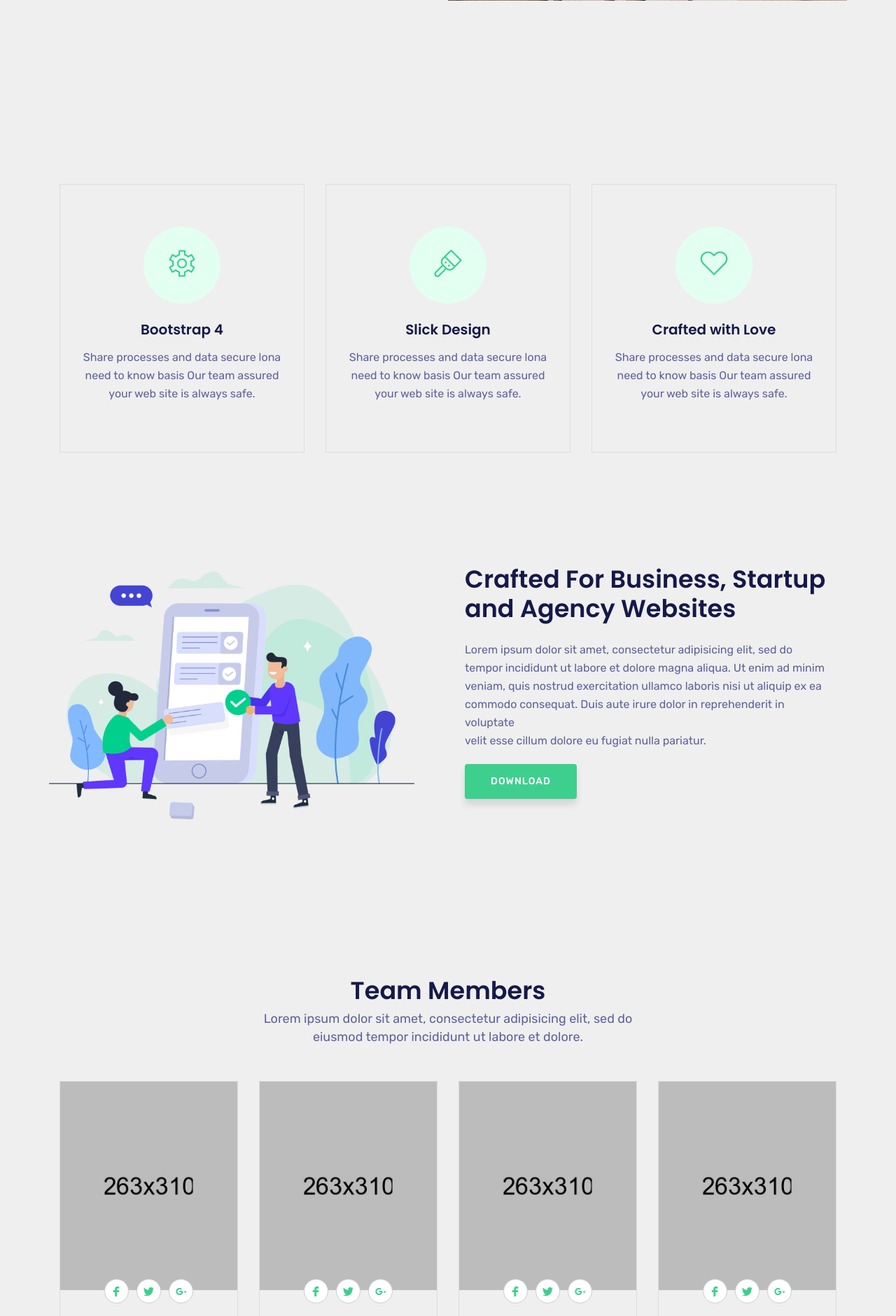
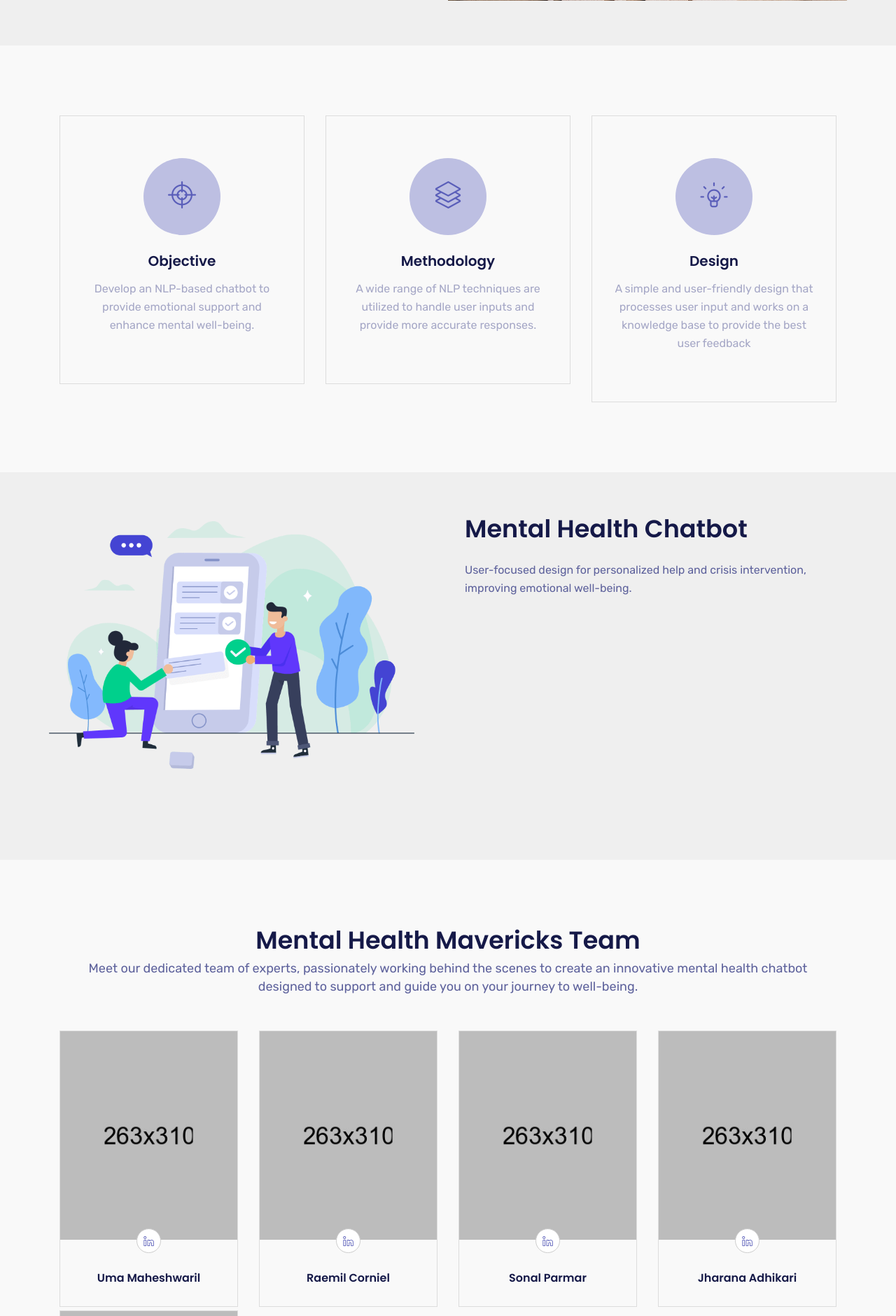
Before and after one commit to raemilcf/chatbotMentalHealth, a Flask app: page / in a window 1280 px wide. Shown: the part 559-2440 px from the top of the page at 70% size. Run offline with Flask 3, Linux system fonts and the light colour scheme; parts of the project's set-up code (start-up, migrations or seed data) failed here and were passed over; some libraries are stand-ins or nearby versions; some web fonts are replaced.

Commit message:
add mental health info to ui

```diff
--- a/requirements.txt
+++ b/requirements.txt
@@ -5,6 +5,4 @@ tensorflow
 nltk
 inflect
 autocorrect
-json
-random
 Gunicorn
--- a/static/css/main.css
+++ b/static/css/main.css
@@ -363,8 +363,14 @@ button:focus {
 
 /* ==========================================================================
    Navbar Style
+
    ========================================================================== */
-.logo-menu a {
+
+.navbar{
+  background-color: #f9f9f9;
+}
+
+   .logo-menu a {
   font-size: 20px;
   color: #333333; }
 
@@ -529,20 +535,22 @@ button:focus {
 /* ==========================================================================
    About
    ========================================================================== */
-#services .services-item {
+#services {
+    background: #f9f9f9; }
+  #services .services-item {
   padding: 60px 30px;
   border: 1px solid #ddd;
   -moz-transition: all .8s ease;
   -webkit-transition: all .8s ease;
   transition: all .8s ease; }
   #services .services-item:hover {
-    border: 1px solid #3ecf8e;
+    border: 1px solid #5A5EB9;
     box-shadow: 0px 0px 25px 0px rgba(95, 95, 95, 0.24);
     -moz-transition: all .4s ease;
     -webkit-transition: all .4s ease;
     transition: all .4s ease; }
   #services .services-item .icon {
-    background: #e3fff2;
+    background: #bdbfe2;
     width: 110px;
     height: 110px;
     margin: 0px auto;
@@ -554,7 +562,7 @@ button:focus {
     margin-bottom: 25px; }
   #services .services-item .icon i {
     font-size: 40px;
-    color: #3ecf8e;
+    color: #5A5EB9;
     position: absolute;
     left: 0;
     right: 0;
@@ -567,7 +575,7 @@ button:focus {
   #services .services-item p {
     font-size: 16px;
     margin-bottom: 10px;
-    color: #5e629c; }
+    color: #a5a7c6; }
 
 /* ==========================================================================
    business-plan Section
@@ -1033,7 +1041,9 @@ button:focus {
 /* ==========================================================================
    aboutus section
    ========================================================================== */
-#aboutus .single-aboutus {
+#aboutus {
+    background: #f9f9f9; }
+  #aboutus .single-aboutus {
   border: 1px solid #ddd;
   position: relative;
   -moz-transition: all .8s ease;
@@ -1058,10 +1068,10 @@ button:focus {
       margin: 4px;
       background: #fff; }
     #aboutus .single-aboutus .aboutus-social-icons ul.social-list li:hover {
-      background: #3ecf8e;
+      background: #5A5EB9;
       -moz-transition: all .4s ease;
       -webkit-transition: all .4s ease;
-      border-color: #3ecf8e;
+      border-color: #5A5EB9;
       transition: all .4s ease; }
     #aboutus .single-aboutus .aboutus-social-icons ul.social-list li:hover a {
       display: block; }
@@ -1071,7 +1081,7 @@ button:focus {
       -webkit-transition: all .4s ease;
       transition: all .4s ease; }
     #aboutus .single-aboutus .aboutus-social-icons ul.social-list li a i {
-      color: #3ecf8e;
+      color: #5A5EB9;
       font-size: 16px; }
   #aboutus .single-aboutus:hover {
     box-shadow: 0px 0px 25px 0px rgba(95, 95, 95, 0.24);
@@ -1408,7 +1418,7 @@ button:focus {
     padding-top: 30px;
     padding-bottom: 30px; }
     #footer-Content .copyright p {
-      color: #3ecf8e;
+      color: #fff;
       font-size: 18px; }
     #footer-Content .copyright a {
       color: #ddd; }
--- a/static/css/responsive.css
+++ b/static/css/responsive.css
@@ -76,7 +76,6 @@
   #footer-Content .copyright {
     margin-top: 80px; }
   .hero-area .contents h2 {
-    color: #fff;
     font-size: 40px;
     font-weight: 600;
     line-height: 60px;
@@ -94,7 +93,6 @@
 
 @media (min-width: 768px) and (max-width: 991px) {
   .hero-area .contents h2 {
-    color: #fff;
     font-size: 40px !important; }
   .navbar-expand-md .navbar-nav .nav-link {
     padding: 12px 0px;
@@ -154,11 +152,11 @@
 
 @media only screen and (max-width: 767px) {
   .bg-inverse {
-    background: #191c1e; }
+    background: #b7b7b7; }
   .navbar-expand-md .navbar-brand, .navbar-expand-md .navbar-toggler {
     margin: 6px 15px; }
   .bg-inverse {
-    background: #191c1e; }
+    background: #b7b7b7; }
   .navbar {
     padding: 0; }
   .navbar-brand img {
@@ -166,7 +164,7 @@
 
 @media (min-width: 320px) and (max-width: 480px) {
   .bg-inverse {
-    background: #191c1e; }
+    background: #b7b7b7; }
   .navbar {
     padding: 0; }
   .navbar-brand img {
--- a/templates/index.html
+++ b/templates/index.html
@@ -36,7 +36,9 @@
       </div>
       <nav class="navbar navbar-expand-md bg-inverse fixed-top scrolling-navbar">
         <div class="container">
-          <a href="index.html" class="navbar-brand"><img width="50" height="50" src="{{url_for('static', filename='img/logoHealth.png')}}" alt=""></a>
+          <a href="index.html" class="navbar-brand"><img width="50" height="50" src="{{url_for('static', filename='img/logoHealth.png')}}" alt="">
+
+          </a>
 
 
           <button class="navbar-toggler" type="button" data-toggle="collapse" data-target="#navbarCollapse" aria-controls="navbarCollapse" aria-expanded="false" aria-label="Toggle navigation">
@@ -62,12 +64,11 @@
         <div class="row space-100">
           <div class="col-lg-6 col-md-12 col-xs-12">
             <div class="contents">
-              <h2 class="head-title">You are Using Free Lite Version</h2>
-              <p>Please, Purchase full version of Slick to get all pages, features and permission to use in commercial projects</p>
-              <div class="header-button">
-                <a href="https://rebrand.ly/slick-ud" rel="nofollow" target="_blank" class="btn btn-border-filled">Purchase Now</a>
-                <a href="https://rebrand.ly/slick-ud" rel="nofollow" target="_blank" class="btn btn-border page-scroll">Learn More</a>
-              </div>
+              <h2 class="head-title"> AI for Emotional Wellbeing</h2>
+              <p>
+                Mental health is a critical aspect of overall well-being, yet access to mental health support remains limited for many. Artificial intelligence and natural language processing have the potential to provide accessible and scalable mental health support.
+               </p>
+
             </div>
           </div>
           <div class="col-lg-6 col-md-12 col-xs-12 p-0">
@@ -90,10 +91,10 @@
           <div class="col-lg-4 col-md-6 col-xs-12">
             <div class="services-item text-center">
               <div class="icon">
-                <i class="lni-cog"></i>
+                <i class="lni-target"></i>
               </div>
-              <h4>Bootstrap 4</h4>
-              <p>Share processes and data secure lona need to know basis Our team assured your web site is always safe.</p>
+              <h4>Objective</h4>
+              <p>Develop an NLP-based chatbot to provide emotional support and enhance mental well-being.</p>
             </div>
           </div>
           <!-- End Col -->
@@ -101,10 +102,10 @@
           <div class="col-lg-4 col-md-6 col-xs-12">
             <div class="services-item text-center">
               <div class="icon">
-                <i class="lni-brush"></i>
+                <i class="lni-layers"></i>
               </div>
-              <h4>Slick Design</h4>
-              <p>Share processes and data secure lona need to know basis Our team assured your web site is always safe.</p>
+              <h4>Methodology</h4>
+              <p>A wide range of NLP techniques are utilized to handle user inputs and provide more accurate responses. </p>
             </div>
           </div>
           <!-- End Col -->
@@ -112,10 +113,10 @@
           <div class="col-lg-4 col-md-6 col-xs-12">
             <div class="services-item text-center">
               <div class="icon">
-                <i class="lni-heart"></i>
+                <i class="lni-invention"></i>
               </div>
-              <h4>Crafted with Love</h4>
-              <p>Share processes and data secure lona need to know basis Our team assured your web site is always safe.</p>
+              <h4>Design</h4>
+              <p>A simple and user-friendly design that processes user input and works on a knowledge base to provide the best user feedback</p>
             </div>
           </div>
           <!-- End Col -->
@@ -142,10 +143,10 @@
           <!-- Start Col -->
           <div class="col-lg-6 col-md-12 pl-4">
             <div class="business-item-info">
-              <h3>Crafted For Business, Startup and Agency Websites</h3>
-              <p>Lorem ipsum dolor sit amet, consectetur adipisicing elit, sed do <br> tempor incididunt ut labore et dolore magna aliqua. Ut enim ad minim <br> veniam, quis nostrud exercitation ullamco laboris nisi ut aliquip ex ea <br> commodo consequat. Duis aute irure dolor in reprehenderit in voluptate <br> velit esse cillum dolore eu fugiat nulla pariatur.</p>
+              <h3>Mental Health Chatbot </h3>
+              <p>User-focused design for personalized help and crisis intervention, improving emotional well-being.</p>
 
-              <a class="btn btn-common" href="#">download</a>
+              <!-- <a class="btn btn-common" href="#">download</a> -->
             </div>
           </div>
           <!-- End Col -->
@@ -164,10 +165,10 @@
           <div class="col-lg-12">
             <div class="aboutus-text section-header text-center">
               <div>
-                <h2 class="section-title">Team Members</h2>
+                <h2 class="section-title">Mental Health Mavericks Team</h2>
                 <div class="desc-text">
-                  <p>Lorem ipsum dolor sit amet, consectetur adipisicing elit, sed do</p>
-                  <p>eiusmod tempor incididunt ut labore et dolore.</p>
+                  <p>Meet our dedicated team of experts, passionately working behind the scenes to create an innovative mental health chatbot </p>
+                  <p>designed to support and guide you on your journey to well-being.</p>
                 </div>
               </div>
             </div>
@@ -177,119 +178,107 @@
         <!-- End Row -->
         <!-- Start Row -->
         <div class="row">
+             <!-- Start Col -->
+             <div class="col-lg-3 col-md-6 col-xs-12" style="margin-bottom: 5px;">
+              <div class="single-aboutus">
+                <div class="aboutus-thumb">
+                  <img src="{{url_for('static', filename='img/team/01.jpg')}}" class="img-fluid" alt="">
+                </div>
+
+                <div class="aboutus-details">
+                <div class="aboutus-social-icons">
+                    <ul class="social-list">
+                      <li><a href="#"><i class="lni-linkedin"></i></a></li>
+                    </ul>
+                  </div>
+                  <div class="aboutus-inner text-center">
+                    <h5 class="aboutus-title">Uma Maheshwaril</h5>
+                    <p></p>
+                  </div>
+                </div>
+              </div>
+            </div>
+            <!-- Start Col -->
           <!-- Start Col -->
-          <div class="col-lg-3 col-md-6 col-xs-12">
+          <div class="col-lg-3 col-md-6 col-xs-12" style="margin-bottom: 5px;">
             <div class="single-aboutus">
               <div class="aboutus-thumb">
-                <img src="img/team/01.jpg" class="img-fluid" alt="">
+                <img src="{{url_for('static', filename='img/team/01.jpg')}}" class="img-fluid" alt="">
               </div>
 
               <div class="aboutus-details">
               <div class="aboutus-social-icons">
                   <ul class="social-list">
-                    <li><a href="#"><i class="lni-facebook-filled"></i></a></li>
-                    <li><a href="#"><i class="lni-twitter-filled"></i></a></li>
-                    <li><a href="#"><i class="lni-google-plus"></i></a></li>
+                    <li><a href="#"><i class="lni-linkedin"></i></a></li>
                   </ul>
                 </div>
                 <div class="aboutus-inner text-center">
-                  <h5 class="aboutus-title">Patric Green</h5>
-                  <p>Lead Designer</p>
+                  <h5 class="aboutus-title">Raemil Corniel</h5>
+                  <p></p>
                 </div>
               </div>
             </div>
           </div>
           <!-- Start Col -->
 
-          <!-- Start Col -->
-          <div class="col-lg-3 col-md-6 col-xs-12">
+            <!-- Start Col -->
+          <div class="col-lg-3 col-md-6 col-xs-12" style="margin-bottom: 5px;">
             <div class="single-aboutus">
               <div class="aboutus-thumb">
-                <img src="img/team/02.jpg" class="img-fluid" alt="">
+                <img src="{{url_for('static', filename='img/team/01.jpg')}}" class="img-fluid" alt="">
               </div>
 
               <div class="aboutus-details">
               <div class="aboutus-social-icons">
                   <ul class="social-list">
-                    <li><a href="#"><i class="lni-facebook-filled"></i></a></li>
-                    <li><a href="#"><i class="lni-twitter-filled"></i></a></li>
-                    <li><a href="#"><i class="lni-google-plus"></i></a></li>
+                    <li><a href="#"><i class="lni-linkedin"></i></a></li>
                   </ul>
                 </div>
                 <div class="aboutus-inner text-center">
-                  <h5 class="aboutus-title">Celina D Cruze</h5>
-                  <p>Front-end Developer</p>
-                </div>
-              </div>
-            </div>
-          </div>
-          <!-- Start Col -->
-
-          <!-- Start Col -->
-          <div class="col-lg-3 col-md-6 col-xs-12">
-            <div class="single-aboutus">
-              <div class="aboutus-thumb">
-                <img src="img/team/03.jpg" class="img-fluid" alt="">
-              </div>
-
-              <div class="aboutus-details">
-              <div class="aboutus-social-icons">
-                  <ul class="social-list">
-                    <li><a href="#"><i class="lni-facebook-filled"></i></a></li>
-                    <li><a href="#"><i class="lni-twitter-filled"></i></a></li>
-                    <li><a href="#"><i class="lni-google-plus"></i></a></li>
-                  </ul>
-                </div>
-                <div class="aboutus-inner text-center">
-                  <h5 class="aboutus-title">Daryl Dixon</h5>
-                  <p>Content Writer</p>
-                </div>
-              </div>
-            </div>
-          </div>
-          <!-- Start Col -->
-
-          <!-- Start Col -->
-          <div class="col-lg-3 col-md-6 col-xs-12">
-            <div class="single-aboutus">
-              <div class="aboutus-thumb">
-                <img src="img/team/04.jpg" class="img-fluid" alt="">
-              </div>
-
-              <div class="aboutus-details">
-                <div class="aboutus-social-icons">
-                  <ul class="social-list">
-                    <li><a href="#"><i class="lni-facebook-filled"></i></a></li>
-                    <li><a href="#"><i class="lni-twitter-filled"></i></a></li>
-                    <li><a href="#"><i class="lni-google-plus"></i></a></li>
-                  </ul>
-                </div>
-                <div class="aboutus-inner text-center">
-                  <h5 class="aboutus-title">Mark Parker</h5>
-                  <p>Support Engineer</p>
+                  <h5 class="aboutus-title">Sonal Parmar</h5>
+                  <p></p>
                 </div>
               </div>
             </div>
           </div>
           <!-- Start Col -->
             <!-- Start Col -->
-          <div class="col-lg-3 col-md-6 col-xs-12">
+          <div class="col-lg-3 col-md-6 col-xs-12" style="margin-bottom: 5px;">
             <div class="single-aboutus">
               <div class="aboutus-thumb">
-                <img src="img/team/04.jpg" class="img-fluid" alt="">
+                <img src="{{url_for('static', filename='img/team/01.jpg')}}" class="img-fluid" alt="">
               </div>
 
               <div class="aboutus-details">
-                <div class="aboutus-social-icons">
+              <div class="aboutus-social-icons">
                   <ul class="social-list">
-                    <li><a href="#"><i class="lni-facebook-filled"></i></a></li>
-                    <li><a href="#"><i class="lni-twitter-filled"></i></a></li>
-                    <li><a href="#"><i class="lni-google-plus"></i></a></li>
+                    <li><a href="#"><i class="lni-linkedin"></i></a></li>
                   </ul>
                 </div>
                 <div class="aboutus-inner text-center">
-                  <h5 class="aboutus-title">Mark Parker</h5>
-                  <p>Support Engineer</p>
+                  <h5 class="aboutus-title">Jharana Adhikari </h5>
+                  <p></p>
+                </div>
+              </div>
+            </div>
+          </div>
+          <!-- Start Col -->
+            <!-- Start Col -->
+          <div class="col-lg-3 col-md-6 col-xs-12" style="margin-bottom: 5px;">
+            <div class="single-aboutus">
+              <div class="aboutus-thumb">
+                <img src="{{url_for('static', filename='img/team/01.jpg')}}" class="img-fluid" alt="">
+              </div>
+
+              <div class="aboutus-details">
+              <div class="aboutus-social-icons">
+                  <ul class="social-list">
+                    <li><a href="#"><i class="lni-linkedin"></i></a></li>
+                  </ul>
+                </div>
+                <div class="aboutus-inner text-center">
+                  <h5 class="aboutus-title">Aparna Suresh</h5>
+                  <p></p>
                 </div>
               </div>
             </div>
```
Also changed, not shown: probabiltiy.json (+20 -0 lines), 2 other files.
